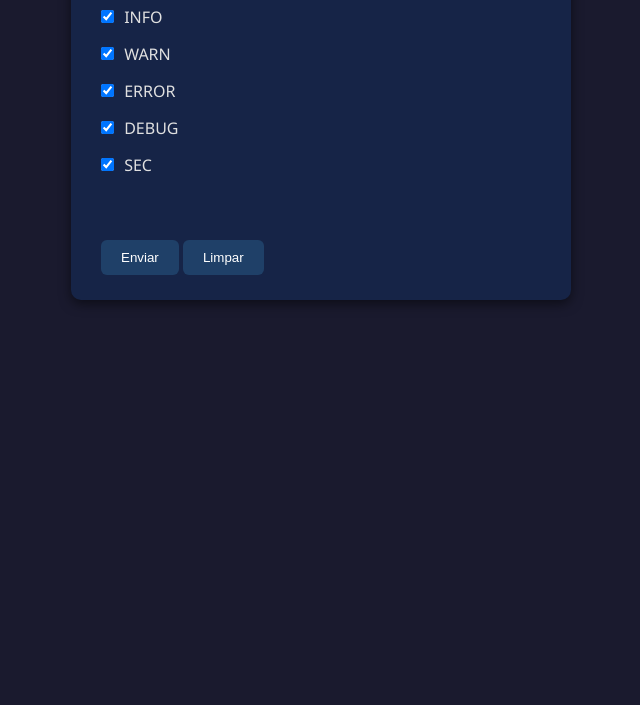
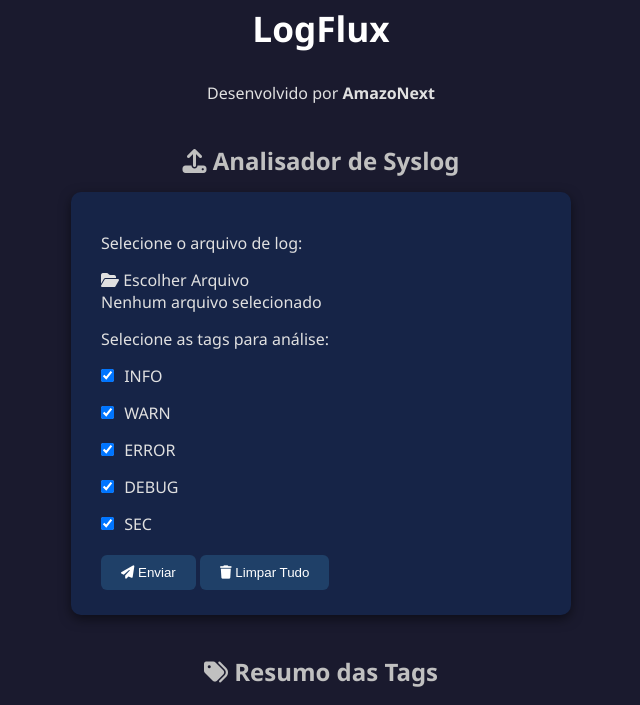
Before and after one commit to amazonext/LogFlux, a Flask app: page / in a window 1280 px wide. Shown: the part 341-1046 px from the top of the page, without its empty margins (319-959 px from the left). Before the commit the page ends 645 px from the top, so only its background shows below. Run offline with Flask 3, Linux system fonts and the light colour scheme.

Commit message:
feat(frontend): Redesenha a UI com layout moderno e identidade visual

```diff
--- a/templates/index.html
+++ b/templates/index.html
@@ -1,42 +1,90 @@
 <!DOCTYPE html>
-<html lang="en">
+<html lang="pt-br">
 <head>
     <meta charset="UTF-8">
-    <title>Análise de Syslog</title>
+    <meta name="viewport" content="width=device-width, initial-scale=1.0">
+    <title>LogFlux - Análise de Logs</title>
+    <link rel="preconnect" href="https://fonts.googleapis.com">
+    <link rel="preconnect" href="https://fonts.gstatic.com" crossorigin>
+    <link href="https://fonts.googleapis.com/css2?family=Poppins:wght@400;500;600;700&display=swap" rel="stylesheet">
+    <link rel="stylesheet" href="https://cdnjs.cloudflare.com/ajax/libs/font-awesome/6.5.2/css/all.min.css">
     <link rel="stylesheet" href="/static/style.css">
 </head>
 <body>
-<h1>Análise de Syslog</h1>
 
-<form method="post" enctype="multipart/form-data">
-    <label>Selecione o arquivo de log:</label><br>
-    <input type="file" name="arquivo" accept=".txt" required><br><br>
+    <header class="site-header">
+        <div class="header-content">
+            <img src="/static/images/logo-1-removebg-preview.png" alt="Logotipo AmazoNext" class="logo-img">
+            <h1>LogFlux</h1>
+        </div>
+        <p class="subtitle">Desenvolvido por <strong>AmazoNext</strong></p>
+    </header>
 
-    <label>Selecione as tags que deseja contar:</label><br>
+    <main class="container">
+        <div class="card upload-card animate-on-load">
+            <h2><i class="fa-solid fa-upload"></i> Analisador de Syslog</h2>
+            <form id="log-form" method="post" enctype="multipart/form-data">
+
+                <div class="form-group">
+                    <label>Selecione o arquivo de log:</label>
+                    <input type="file" id="file-upload" name="arquivo" accept=".txt" required hidden>
+
+                    <div class="file-upload-wrapper">
+                        <label for="file-upload" class="custom-file-upload">
+                            <i class="fa-solid fa-folder-open"></i> Escolher Arquivo
+                        </label>
+                        <span id="file-name" class="file-name-display">Nenhum arquivo selecionado</span>
+                    </div>
+                </div>
+                <div class="form-group">
+                    <label>Selecione as tags para análise:</label>
+                    <div class="checkbox-group">
                         <label><input type="checkbox" name="tags" value="INFO" checked> INFO</label>
                         <label><input type="checkbox" name="tags" value="WARN" checked> WARN</label>
                         <label><input type="checkbox" name="tags" value="ERROR" checked> ERROR</label>
                         <label><input type="checkbox" name="tags" value="DEBUG" checked> DEBUG</label>
-    <label><input type="checkbox" name="tags" value="SEC" checked> SEC</label><br><br>
+                        <label><input type="checkbox" name="tags" value="SEC" checked> SEC</label>
+                    </div>
+                </div>
 
-    <button type="submit">Enviar</button>
-    <button type="button" onclick="limparTudo()">Limpar</button>
+                <div class="button-group">
+                    <button type="submit" class="btn btn-primary"><i class="fa-solid fa-paper-plane"></i> Enviar</button>
+                    <button type="button" id="btn-limpar-tudo" class="btn btn-secondary"><i class="fa-solid fa-trash"></i> Limpar Tudo</button>
+                </div>
             </form>
+        </div>
 
-<div id="resultado-tags">
+        <div class="results-container animate-on-load">
+            <div id="resultado-tags" class="card tags-card {% if not resultado %}hidden{% endif %}">
+                <h2><i class="fa-solid fa-tags"></i> Resumo das Tags</h2>
+                <ul class="tags-list">
                     {% if resultado %}
-    <h2>Tags com Destaque</h2>
-    <ul>
                         {% for palavra, contagem in resultado.items() %}
-        <li class="tag-botao" onclick="mostrarDescricao('{{ palavra }}')">
-            {{ palavra }}: {{ contagem }}
+                            <li class="tag-item" data-tag="{{ palavra }}">
+                                <span class="tag-name">{{ palavra }}</span>
+                                <span class="tag-count">{{ contagem }}</span>
                             </li>
                         {% endfor %}
+                    {% endif %}
                 </ul>
-    {% endif %}
             </div>
 
-<div id="descricao" class="descricao-container"></div>
+            <div id="descricao" class="card description-card hidden">
+                </div>
+        </div>
+    </main>
+
+    <footer class="site-footer">
+        <div class="footer-left">
+            <img src="/static/images/logo-1-removebg-preview.png" alt="Logotipo AmazoNext" class="logo-img-footer">
+            <p>&copy; 2025 AmazoNext. Todos os direitos reservados.</p>
+        </div>
+        <div class="footer-right">
+            <a href="mailto:amazonext0@gmail.com" aria-label="Email" title="Email"><i class="fa-solid fa-envelope"></i></a>
+            <a href="https://github.com/amazonext" target="_blank" rel="noopener noreferrer" aria-label="GitHub" title="GitHub"><i class="fa-brands fa-github"></i></a>
+            <a href="https://www.instagram.com/amazonext.dev/" target="_blank" rel="noopener noreferrer" aria-label="Instagram" title="Instagram"><i class="fa-brands fa-instagram"></i></a>
+        </div>
+    </footer>
 
     <script src="/static/script.js"></script>
 </body>
```
Lines whose indentation alone changed are shown as unchanged.
